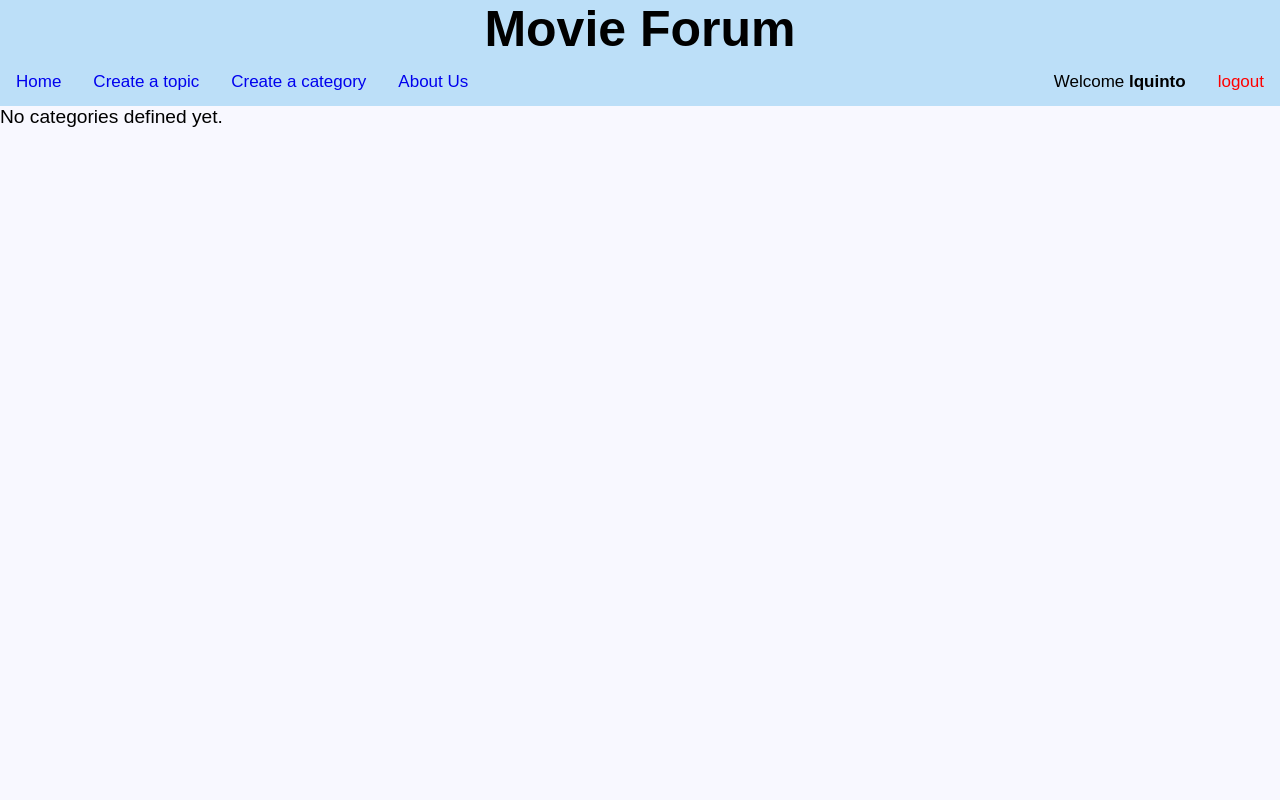
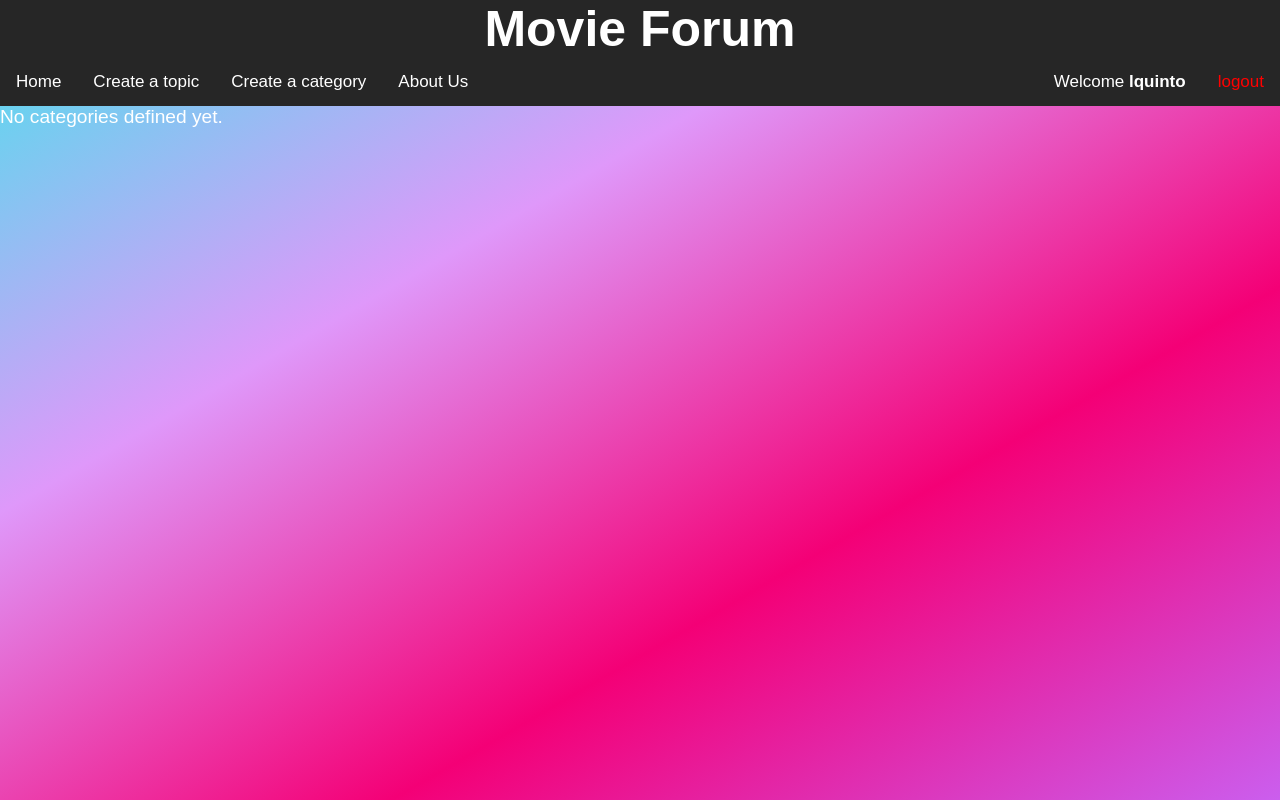
Before and after one commit to lquinto13/MovieForum, a PHP site: page /index.php in a window 1280 px wide. Run offline with PHP 8.4, Linux system fonts and the light colour scheme; a user stored in the database is signed in; data that the repository does not hold is empty.

Commit message:
css problem
WIP please try salamat

```diff
--- a/css/style.css
+++ b/css/style.css
@@ -4,8 +4,11 @@
   }
   body {
     font-size: 120%;
-    background: #F8F8FF;
+    background: linear-gradient(-30deg, #CB5EEE, #F40076, #DF98FA, #4BE1EC) !important;
+    background-size: 180% 180%;
+    height: 100vh;
     font-family: Arial, Helvetica, sans-serif;
+    color:white;
 
   }
 
--- a/header.php
+++ b/header.php
@@ -14,16 +14,15 @@ if (isset($_GET['logout'])) {
 
 <style>
 .topnav {
-  background-color: #59b6ec61;
+  background-color: #262626;
   overflow: hidden;
   font-family: Arial, Helvetica, sans-serif;
-
 }
 
 /* Style the links inside the navigation bar */
 .topnav a {
   float: left;
-  color: "black";
+  color: white;
   text-align: center;
   padding: 14px 16px;
   text-decoration: none;
@@ -41,8 +40,8 @@ if (isset($_GET['logout'])) {
 
 /* Change the color of links on hover */
 .topnav a:hover {
-  background-color: #ddd;
-  color: black;
+  background-color: #333539;
+  color: white;
 }
 
 /* Add a color to the active/current link */
```
